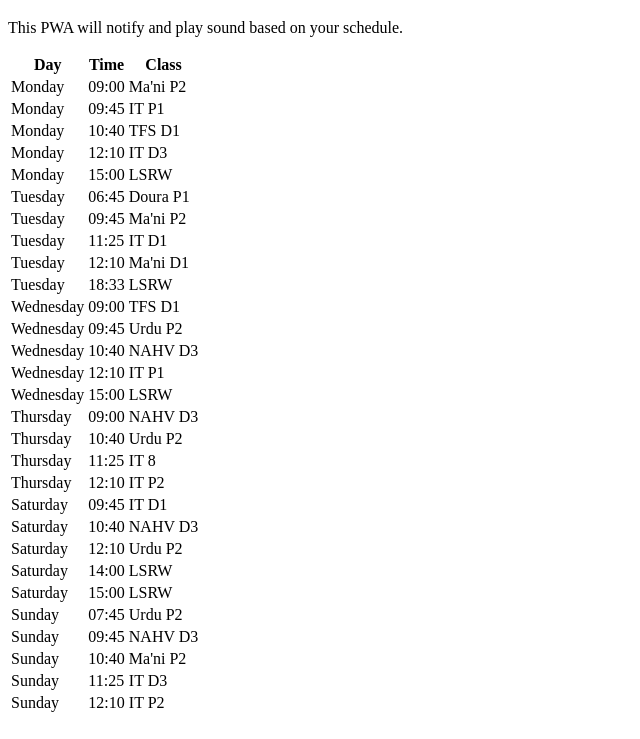
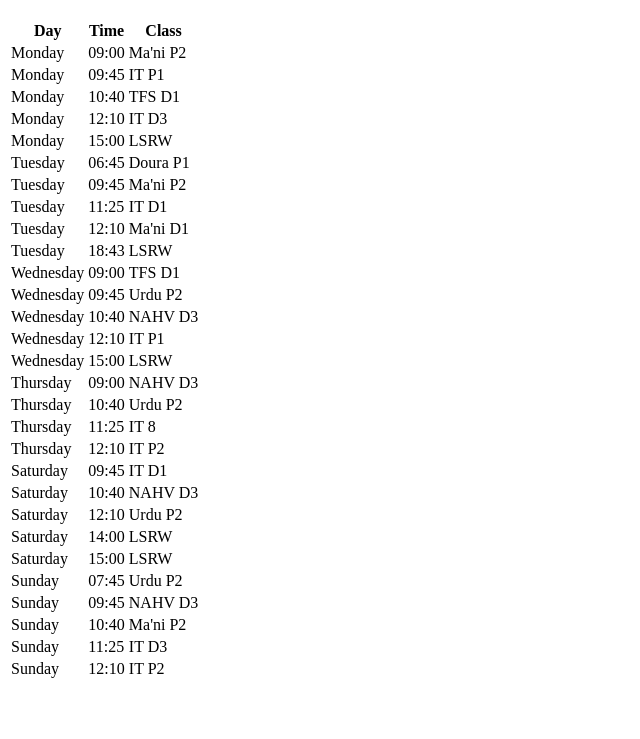
Before and after one commit to sword786/try-time, a plain HTML site: page index.html in a window 1280 px wide. Shown: the part 61-800 px from the top of the page, without its empty margins (0-640 px from the left). Drawn offline with Linux system fonts and the light colour scheme.

Commit message:
Update index.html

```diff
--- a/index.html
+++ b/index.html
@@ -13,7 +13,6 @@
 </head>
 <body>
   <h1>Weekly Timetable Alarm</h1>
-  <p>This PWA will notify and play sound based on your schedule.</p>
 
   <table id="timetable">
     <thead>
@@ -33,7 +32,7 @@
       { day: "Tuesday", time: "09:45", name: "Ma'ni P2" },
       { day: "Tuesday", time: "11:25", name: "IT D1" },
       { day: "Tuesday", time: "12:10", name: "Ma'ni D1" },
-      { day: "Tuesday", time: "18:33", name: "LSRW" },
+      { day: "Tuesday", time: "18:43", name: "LSRW" },
       { day: "Wednesday", time: "09:00", name: "TFS D1" },
       { day: "Wednesday", time: "09:45", name: "Urdu P2" },
       { day: "Wednesday", time: "10:40", name: "NAHV D3" },
@@ -55,7 +54,7 @@
       { day: "Sunday", time: "12:10", name: "IT P2" }
     ];
 
-    const alarmAudio = new Audio('mixkit-digital-clock-digital-alarm-buzzer-992.mp3');
+    const alarmAudio = new Audio('hanna.mp3');
 
     function populateTable() {
       const tbody = document.querySelector("#timetable tbody");
```
